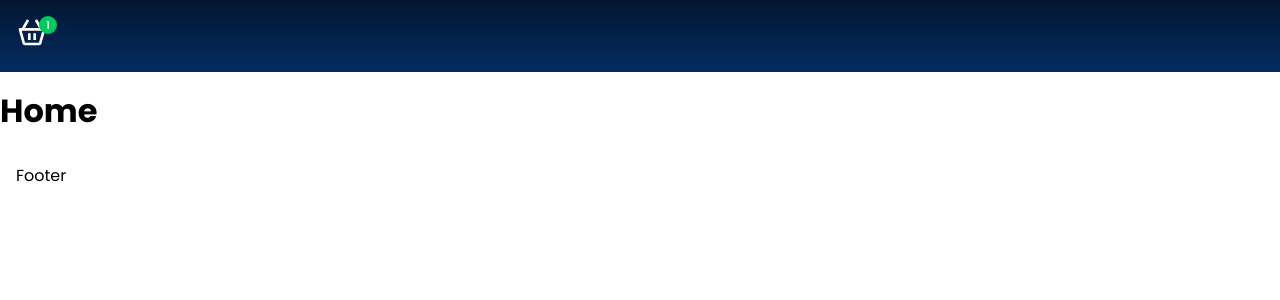
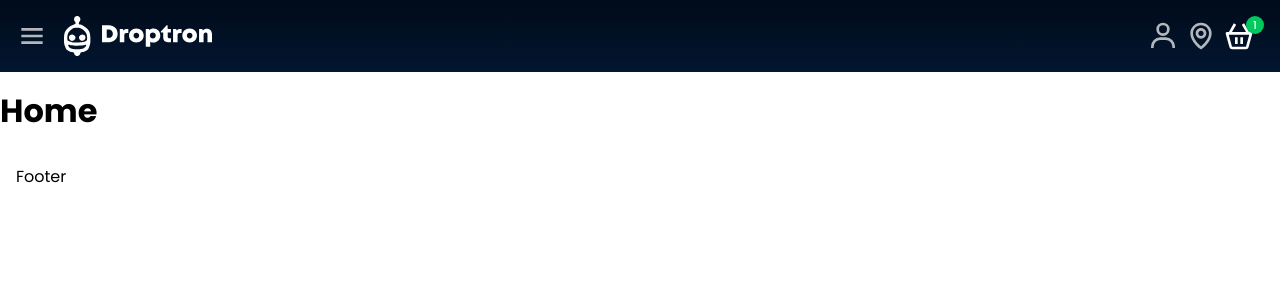
Before and after one commit to kaluabentes/next-ecommerce, a Next.js app: page / in a window 1280 px wide. Shown: the top 300 px of the page. Built offline with nearby package versions, Linux system fonts and the light colour scheme.

Commit message:
feat: finish top header

```diff
--- a/src/app/components/Header/BasketButton/BasketButton.styles.ts
+++ b/src/app/components/Header/BasketButton/BasketButton.styles.ts
@@ -1,16 +1,18 @@
+import styled, { css } from "styled-components"
+
 import rem from "@/utilities/styles/rem"
-import styled from "styled-components"
 
-export const Container = styled.button`
-  padding: 0;
-  font-size: ${rem(32)};
-  background: transparent;
-  color: white;
-  border: 0;
-  outline: 0;
-  cursor: pointer;
+import { IconButton } from "../Header.styles"
+
+export const Container = styled(IconButton)<{ count: number }>`
+  padding-right: 9px;
   position: relative;
-  padding-right: 9px;
+
+  ${(props) =>
+    props.count > 0 &&
+    css`
+      color: white;
+    `}
 `
 
 export const Counter = styled.span`
--- a/src/app/components/Header/BasketButton/BasketButton.tsx
+++ b/src/app/components/Header/BasketButton/BasketButton.tsx
@@ -8,7 +8,7 @@ interface BasketButtonProps {
 
 export default function BasketButton({ count }: BasketButtonProps) {
   return (
-    <Container>
+    <Container count={count}>
       <Counter>{count}</Counter>
       <BiBasket />
     </Container>
--- a/src/app/components/Header/Header.styles.ts
+++ b/src/app/components/Header/Header.styles.ts
@@ -11,8 +11,35 @@ export const Container = styled.header`
     ${(props) => props.theme.colors.greenvogue} 100%
   );
   color: white;
+  display: flex;
+  justify-content: space-between;
 `
 
-export const IconButton = styled.button``
+export const IconButton = styled.button`
+  padding: 0;
+  font-size: ${rem(32)};
+  background: transparent;
+  color: rgba(255, 255, 255, 0.7);
+  border: 0;
+  outline: 0;
+  cursor: pointer;
+  display: inline-flex;
+  align-items: center;
+  justify-content: center;
+`
 
-export const Logo = styled.image``
+export const IconGroup = styled.div`
+  display: flex;
+  gap: ${rem(6)};
+`
+
+export const LogoContainer = styled.div`
+  flex: 1;
+  display: flex;
+  justify-content: flex-start;
+  padding-left: ${rem(16)};
+`
+
+export const Logo = styled.img`
+  height: 40px;
+`
--- a/src/app/components/Header/Header.tsx
+++ b/src/app/components/Header/Header.tsx
@@ -1,12 +1,33 @@
 "use client"
 
+import { BiMap, BiMenu, BiUser } from "react-icons/bi"
 import BasketButton from "./BasketButton"
-import { Container } from "./Header.styles"
+import {
+  Container,
+  IconButton,
+  IconGroup,
+  Logo,
+  LogoContainer,
+} from "./Header.styles"
 
 export default function Header() {
   return (
     <Container>
-      <BasketButton count={1} />
+      <IconButton>
+        <BiMenu />
+      </IconButton>
+      <LogoContainer>
+        <Logo src="/droptron.svg" />
+      </LogoContainer>
+      <IconGroup>
+        <IconButton>
+          <BiUser />
+        </IconButton>
+        <IconButton>
+          <BiMap />
+        </IconButton>
+        <BasketButton count={1} />
+      </IconGroup>
     </Container>
   )
 }
--- a/src/app/styles/theme.ts
+++ b/src/app/styles/theme.ts
@@ -1,7 +1,7 @@
 export default {
   colors: {
     primary: "#030508",
-    midnight: "#021631",
-    greenvogue: "#042c62",
+    midnight: "#010b19",
+    greenvogue: "#021631",
   },
 }
```
Also changed, not shown: public/droptron.svg.
